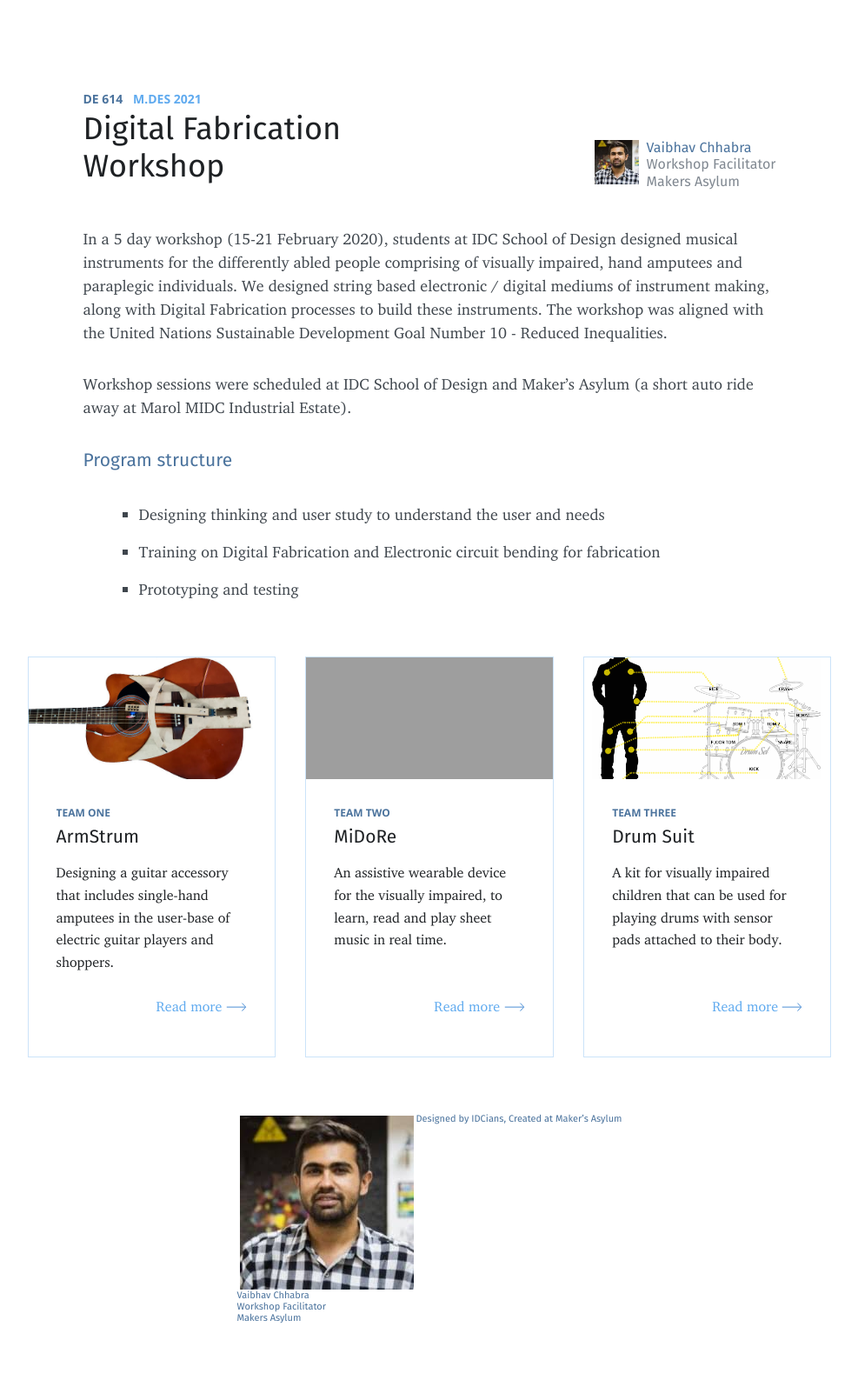
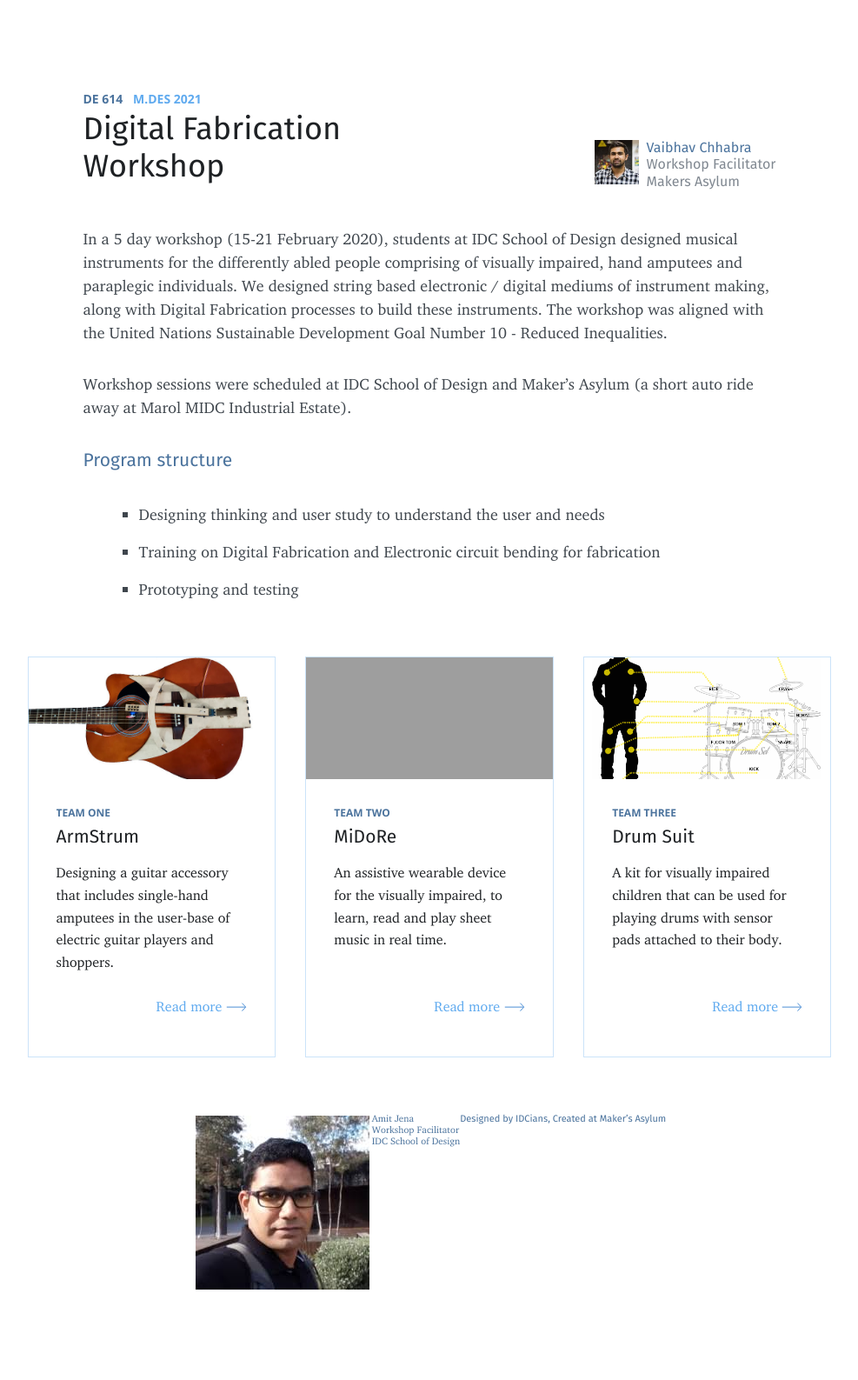
Before and after one commit to amitjenaiitbm/ma-dfworkshop, a Jekyll site: the page built from index.md, in a window 1280 px wide. Shown: the whole page at 87% size, without its empty margins (146-1133 px from the left). Built offline with Jekyll 4.4.1, drawn with Linux system fonts in a browser that asks for light colours; nearby versions of some CDN libraries; after the commit the page ends 1547 px from its top, so only the background shows below that.

Commit message:
Update default.html

```diff
--- a/_layouts/default.html
+++ b/_layouts/default.html
@@ -64,12 +64,12 @@
         </div>
 
         <section class="footer">
-            <div class="prof fs">
-                <div class="img">
-                    <img src="{{site.baseurl}}img/vaibhav.jpeg" alt="">
-                </div>
-                <div class="name">Vaibhav Chhabra<br><span>Workshop Facilitator<br>Makers Asylum</span></div>
+
+            <div class="img">
+                    <img src="{{site.baseurl}}img/amit.jpeg" alt="">
             </div>
+            <div class="name">Amit Jena<br><span>Workshop Facilitator<br>IDC School of Design</span></div>
+
             <div class="made fs">
                 Designed by IDCians, Created at Maker’s Asylum
             </div>
```
